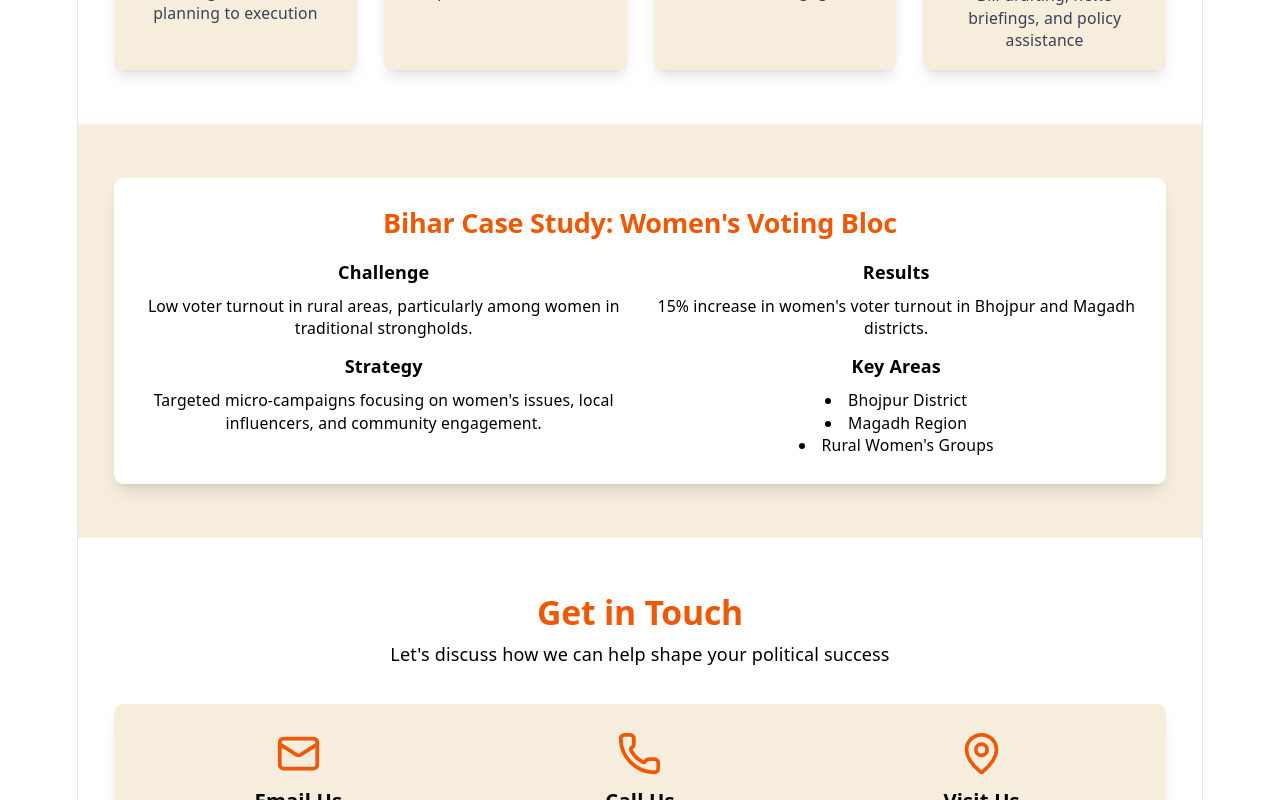
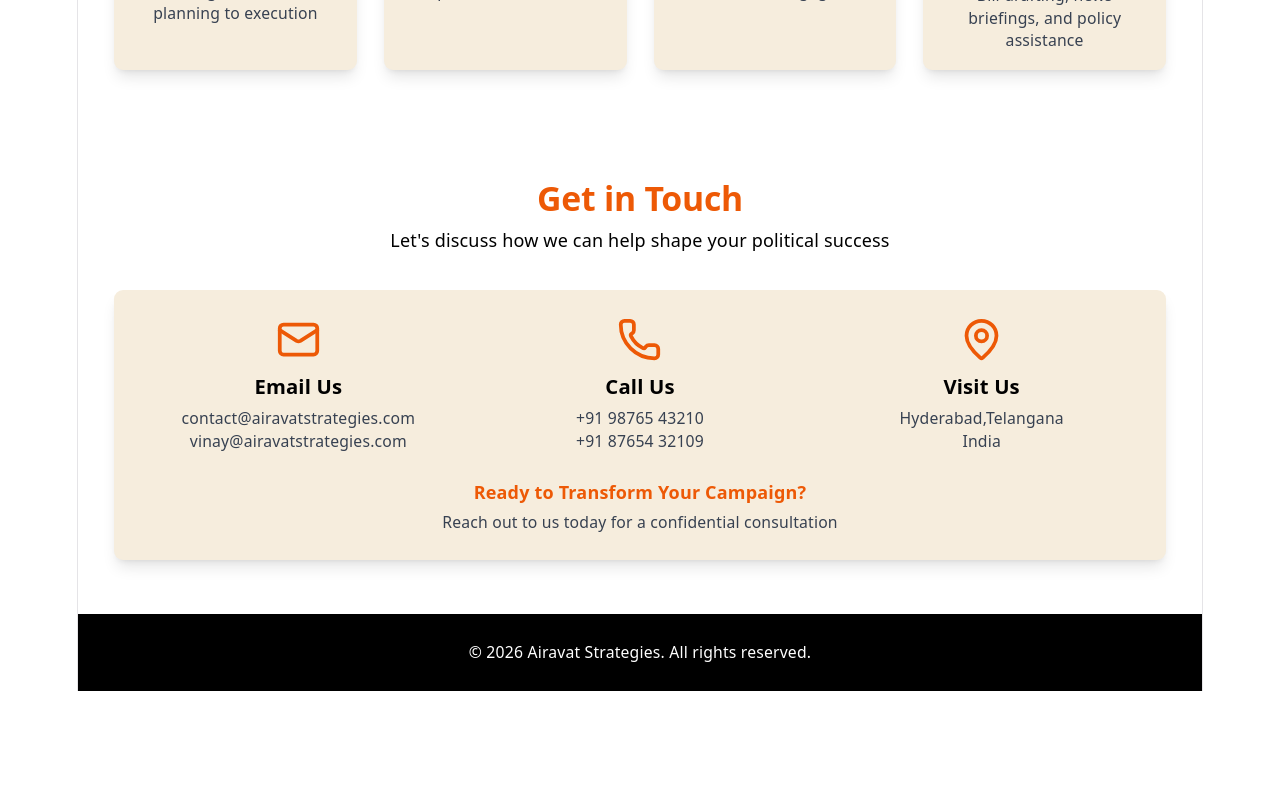
Before and after one commit to ssarathh12/airavat-web, a React (Vite) app: page / in a window 1280 px wide. Shown: the part 2100-2900 px from the top of the page. After the commit the page ends 2791 px from the top, so only its background shows below. Built offline with nearby package versions, Linux system fonts and the light colour scheme.

Commit message:
Bihar Case study removed

```diff
--- a/src/App.jsx
+++ b/src/App.jsx
@@ -223,40 +223,6 @@
             </div>
           </div>
         </section>
-
-      {/* Bihar Case Study */}
-      <section className="py-8 sm:py-10 md:py-12 px-0">
-        <div className="w-full px-2 sm:px-4 md:px-6 lg:px-8">
-          <motion.div
-            initial={{ opacity: 0, x: -20 }}
-            whileInView={{ opacity: 1, x: 0 }}
-            transition={{ duration: 0.8 }}
-            className="bg-white p-4 sm:p-6 rounded-lg shadow-lg"
-          >
-            <h2 className="text-xl sm:text-2xl font-bold mb-3 sm:mb-4 text-[#ED5906]">Bihar Case Study: Women's Voting Bloc</h2>
-            <div className="grid md:grid-cols-2 gap-4 sm:gap-6">
-              <div>
-                <h3 className="text-sm sm:text-base font-semibold mb-1 sm:mb-2">Challenge</h3>
-                <p className="mb-2 sm:mb-3 text-xs sm:text-sm">Low voter turnout in rural areas, particularly among women in traditional strongholds.</p>
-                <h3 className="text-sm sm:text-base font-semibold mb-1 sm:mb-2">Strategy</h3>
-                <p className="mb-2 sm:mb-3 text-xs sm:text-sm">Targeted micro-campaigns focusing on women's issues, local influencers, and community engagement.</p>
-              </div>
-              <div>
-                <h3 className="text-sm sm:text-base font-semibold mb-1 sm:mb-2">Results</h3>
-                <p className="mb-2 sm:mb-3 text-xs sm:text-sm">15% increase in women's voter turnout in Bhojpur and Magadh districts.</p>
-                <h3 className="text-sm sm:text-base font-semibold mb-1 sm:mb-2">Key Areas</h3>
-                <ul className="list-disc list-inside text-xs sm:text-sm">
-                  <li>Bhojpur District</li>
-                  <li>Magadh Region</li>
-                  <li>Rural Women's Groups</li>
-                </ul>
-              </div>
-            </div>
-          </motion.div>
-        </div>
-      </section>
-
-      {/* Contact */}
       <section id="contact" className="py-8 sm:py-10 md:py-12 px-0 bg-white">
         <div className="w-full px-2 sm:px-4 md:px-6 lg:px-8">
           <motion.div
@@ -285,7 +251,7 @@
               <div className="flex flex-col items-center">
                 <MapPin className="w-8 sm:w-10 h-8 sm:h-10 text-[#ED5906] mb-1 sm:mb-2" />
                 <h3 className="text-base sm:text-lg font-semibold mb-0.5 sm:mb-1">Visit Us</h3>
-                <p className="text-gray-700 text-xs sm:text-sm">Mumbai, Maharashtra</p>
+                <p className="text-gray-700 text-xs sm:text-sm">Hyderabad,Telangana</p>
                 <p className="text-gray-700 text-xs sm:text-sm">India</p>
               </div>
             </div>
```
Lines whose indentation alone changed are shown as unchanged.
